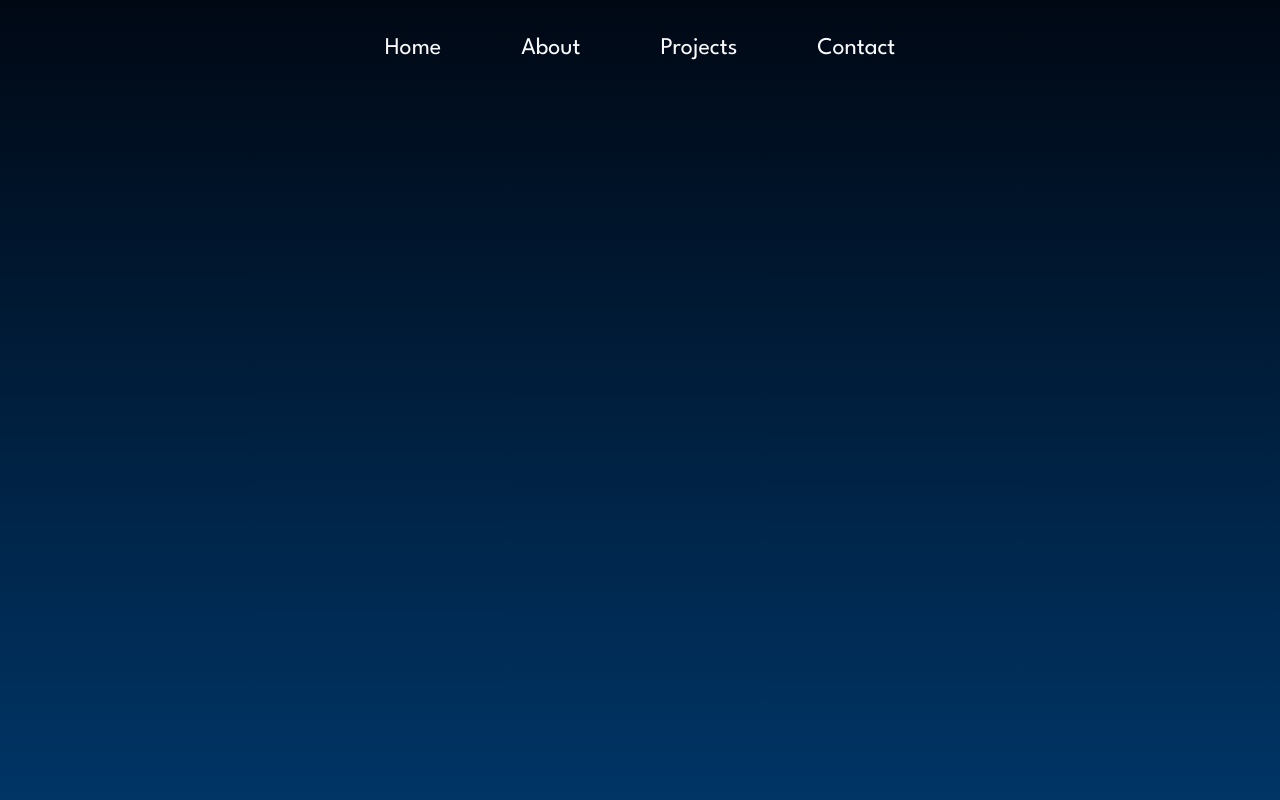
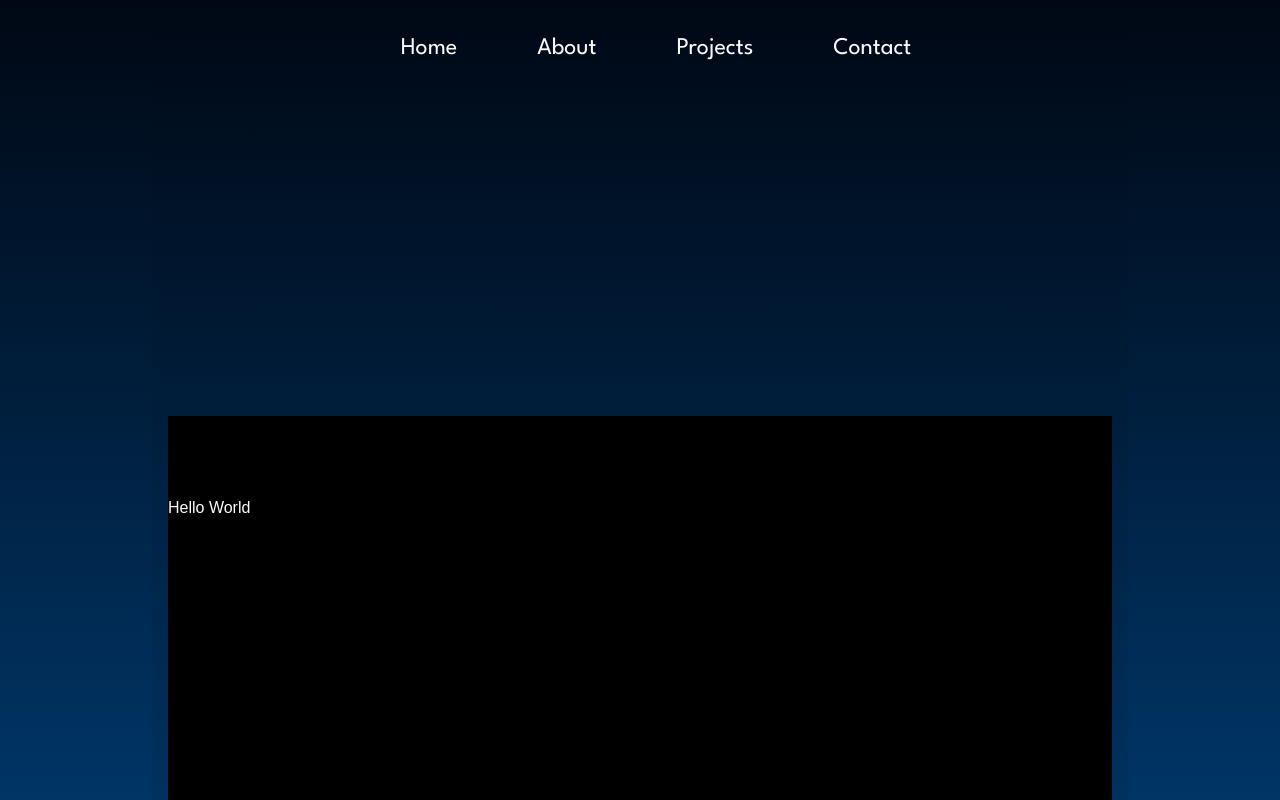
Before and after one commit to MrF1ow/Portfolio-Page, a React (Vite) app: page / in a window 1280 px wide. Shown: the top 800 px of the page. Built offline with nearby package versions, Linux system fonts and the light colour scheme; the HTML template or start-up script is replaced by a standard one.

Commit message:
Working on Navigation Styling

```diff
--- a/src/App.tsx
+++ b/src/App.tsx
@@ -1,9 +1,32 @@
+import { useRef, RefObject } from "react";
 import HeaderSection from "./sections/header-section";
+import HomeSection from "./sections/home-section";
 
-export default function App() {
+function App(): JSX.Element {
+  const homeRef = useRef<HTMLDivElement>(null);
+  const aboutRef = useRef<HTMLDivElement>(null);
+  const projectsRef = useRef<HTMLDivElement>(null);
+  const contactRef = useRef<HTMLDivElement>(null);
+
+  const scrollToSection = (ref: RefObject<HTMLDivElement>) => {
+    if (ref.current){
+      ref.current.scrollIntoView({ behavior: 'smooth', block: 'start', inline: 'nearest'});
+    }
+  }
+
+  const sectionRefs: SectionRefs = {
+    homeRef,
+    aboutRef,
+    projectsRef,
+    contactRef
+  }
+
   return (
-    <div className="w-screen h-screen bg-custom-gradient text-slate-50 py-8 px-4 xl:max-w-screen-xl lg:max-w-screen-lg">
-      <HeaderSection />
+    <div className="w-screen h-total bg-custom-gradient text-slate-50 py-8 px-4 xl:max-w-screen-xl lg:max-w-screen-lg">
+      <HeaderSection scrollToSection={scrollToSection} sectionRefs={sectionRefs}/>
+      <HomeSection sectionRef={homeRef}/>
     </div>
   );
 }
+
+export default App;
--- a/src/sections/header-section/components/hamburger-menu.tsx
+++ b/src/sections/header-section/components/hamburger-menu.tsx
@@ -1,10 +1,20 @@
 import HamburgerCloseIcon from "./hambuger-close";
+import { RefObject } from "react";
 import { motion } from "framer-motion";
 
-function HamburgerMenu({ toggleMenu }: HamburgerIconProps): JSX.Element {
+function HamburgerMenu({
+  toggleMenu,
+  scrollToSection,
+  sectionRefs,
+}: HamburgerIconProps & NavigationProps): JSX.Element {
+  const handleClick = (ref: RefObject<HTMLDivElement>) => {
+    scrollToSection(ref);
+    toggleMenu();
+  };
+
   return (
     <motion.div
-      className="fixed w-11/12 h-screen flex flex-col py-2 gap-3 bg-slate-100 text-black inset-y-0 left-0 px-4"
+      className="fixed z-12 w-11/12 h-screen flex flex-col py-2 gap-3 bg-slate-100 text-black inset-y-0 left-0 px-4"
       initial={{ x: "-100%" }}
       animate={{ x: 0 }}
       exit={{ x: "-100%" }}
@@ -14,10 +24,10 @@ function HamburgerMenu({ toggleMenu }: HamburgerIconProps): JSX.Element {
         <HamburgerCloseIcon toggleMenu={toggleMenu} />
       </div>
       <ul className="flex flex-col gap-6 pt-6 pb-4 font-league font-semibold text-2xl">
-        <li>Home</li>
-        <li>About</li>
-        <li>Projects</li>
-        <li>Contact</li>
+        <li onClick={() => handleClick(sectionRefs.homeRef)}>Home</li>
+        <li onClick={() => handleClick(sectionRefs.aboutRef)}>About</li>
+        <li onClick={() => handleClick(sectionRefs.aboutRef)}>Projects</li>
+        <li onClick={() => handleClick(sectionRefs.aboutRef)}>Contact</li>
       </ul>
       <p className="font-mont text-base">
         &copy; 2024 Made by Ethan Flow.
--- a/src/sections/header-section/components/navigation.tsx
+++ b/src/sections/header-section/components/navigation.tsx
@@ -1,19 +1,53 @@
-function Navigation(): JSX.Element {
+import { useState, useEffect } from "react";
+import NavItem from "./navitem";
+import { motion } from "framer-motion";
+
+function Navigation({
+  scrollToSection,
+  sectionRefs,
+}: NavigationProps): JSX.Element {
+  const [hoveredItem, setHoveredItem] = useState<number | null>(null);
+
+  // const handleMouseEnter = (index: number) => {
+  //   setHoveredItem(index);
+  //   console.log("hoveredItem", hoveredItem);
+  // };
+
+  // const handleMouseLeave = () => {
+  //   setHoveredItem(null);
+  // };
+
   return (
     <nav>
       <ul className="flex font-league lg:gap-20 lg:text-2xl md:gap-16 md:text-2xl">
-        <li>
-          <a href="#home">Home</a>
-        </li>
-        <li>
-          <a href="#about">About</a>
-        </li>
-        <li>
-          <a href="#projects">Projects</a>
-        </li>
-        <li>
-          <a href="#contact">Contact</a>
-        </li>
+        <NavItem
+          text="Home"
+          sectionRef={sectionRefs.homeRef}
+          scrollToSection={scrollToSection}
+          setHoveredItem={setHoveredItem}
+          hoveredItem={hoveredItem}
+        />
+        <NavItem
+          text="About"
+          sectionRef={sectionRefs.aboutRef}
+          scrollToSection={scrollToSection}
+          setHoveredItem={setHoveredItem}
+          hoveredItem={hoveredItem}
+        />
+        <NavItem
+          text="Projects"
+          sectionRef={sectionRefs.projectsRef}
+          scrollToSection={scrollToSection}
+          setHoveredItem={setHoveredItem}
+          hoveredItem={hoveredItem}
+        />
+        <NavItem
+          text="Contact"
+          sectionRef={sectionRefs.contactRef}
+          scrollToSection={scrollToSection}
+          setHoveredItem={setHoveredItem}
+          hoveredItem={hoveredItem}
+        />
       </ul>
     </nav>
   );
--- /dev/null
+++ b/src/sections/header-section/components/navitem.tsx
@@ -0,0 +1,34 @@
+import { motion } from "framer-motion";
+import { RefObject } from "react";
+
+interface NavItemProps {
+  text: string;
+  sectionRef: RefObject<HTMLDivElement>;
+  scrollToSection: (ref: RefObject<HTMLDivElement>) => void;
+  setHoveredItem: (index: number | null) => void;
+  hoveredItem: number | null;
+}
+
+function NavItem({
+  text,
+  sectionRef,
+  scrollToSection,
+  setHoveredItem,
+  hoveredItem,
+}: NavItemProps): JSX.Element {
+  return (
+    <motion.li
+      className="cursor-pointer"
+      onClick={() => scrollToSection(sectionRef)}
+      onMouseEnter={() => {
+        setHoveredItem(hoveredItem);
+        console.log("hoveredItem", hoveredItem);
+      } }
+      onMouseLeave={() => setHoveredItem(null)}
+    >
+      {text}
+    </motion.li>
+  );
+}
+
+export default NavItem;
--- a/src/sections/header-section/index.tsx
+++ b/src/sections/header-section/index.tsx
@@ -3,19 +3,24 @@ import HamburgerOpenIcon from "./components/hambuger-open";
 import HamburgerMenu from "./components/hamburger-menu";
 import { useState, useEffect } from "react";
 
-function HeaderSection(): JSX.Element {
+function HeaderSection({
+  scrollToSection,
+  sectionRefs,
+}: NavigationProps): JSX.Element {
   const [isDesktop, setIsDesktop] = useState(window.innerWidth > 768);
   const [isOpen, setIsOpen] = useState(false);
-  const [headerStyle, setHeaderStyle] = useState("flex justify-center");
+  const [headerStyle, setHeaderStyle] = useState(
+    "container fixed z-10 flex justify-center"
+  );
 
   useEffect(() => {
     const handResize = () => {
       setIsDesktop(window.innerWidth > 768);
       if (window.innerWidth > 768) {
-        setHeaderStyle("w-full flex justify-center");
+        setHeaderStyle("container fixed z-10 flex justify-center");
         setIsOpen(false);
-      }else{
-        setHeaderStyle("w-full flex justify-start");
+      } else {
+        setHeaderStyle("container fixed z-10 flex justify-start");
       }
     };
 
@@ -26,16 +31,40 @@ function HeaderSection(): JSX.Element {
     };
   }, []);
 
+  useEffect(() => {
+    const handleBodyScroll = () => {
+      document.body.style.overflow = isOpen ? "hidden" : "auto";
+    };
+
+    if (isOpen) {
+      document.body.style.overflow = "hidden";
+      window.addEventListener("scroll", handleBodyScroll);
+    }
+
+    return () => {
+      window.removeEventListener("scroll", handleBodyScroll);
+      document.body.style.overflow = "auto";
+    };
+  }, [isOpen]);
+
   const toggleMenu = () => setIsOpen((prev) => !prev);
-
   return (
     <header className={headerStyle}>
       {isDesktop ? (
-        <Navigation />
+        <Navigation
+          scrollToSection={scrollToSection}
+          sectionRefs={sectionRefs}
+        />
       ) : (
         <>
           {!isOpen && <HamburgerOpenIcon toggleMenu={toggleMenu} />}
-          {isOpen && <HamburgerMenu toggleMenu={toggleMenu} />}
+          {isOpen && (
+            <HamburgerMenu
+              toggleMenu={toggleMenu}
+              scrollToSection={scrollToSection}
+              sectionRefs={sectionRefs}
+            />
+          )}
         </>
       )}
     </header>
--- a/src/sections/home-section/index.tsx
+++ b/src/sections/home-section/index.tsx
@@ -1,20 +1,6 @@
-import React from 'react';
-import ThreeScene from './components/three-scene';
-
-// const HomeSection: React.FC = () => {
-//   return (
-//     <div>
-//       <ThreeScene width={window.innerWidth} height={window.innerHeight} />
-//     </div>
-//   );
-// };
-
-function HomeSection(): JSX.Element {
-  return (
-    <div>
-      Hello World
-    </div>
-  )
+function HomeSection({ sectionRef }: SectionProps): JSX.Element {
+  {/* Add Padding to all sections to make sure that when scrolling happens it will not go in the header */}
+  return <div ref={sectionRef} className="translate-y-96 py-20 h-screen bg-black">Hello World</div>;
 }
 
 export default HomeSection;
```
Also changed, not shown: src/types/index.d.ts (+16 -1 lines).
